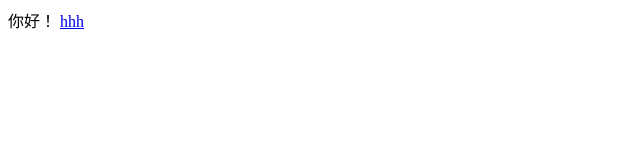
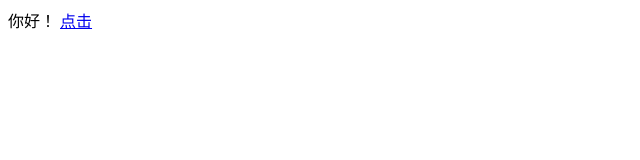
Before and after one commit to yuanyale/yuanyale.github.io, a plain HTML site: page index.html in a window 1280 px wide. Shown: the full height of the page, 0-640 px from the left. Drawn offline with Linux system fonts and the light colour scheme.

Commit message:
Update index.html

```diff
--- a/index.html
+++ b/index.html
@@ -1,2 +1,2 @@
 你好！
-<a href="./12.html">hhh</a>
+<a href="12.html">点击</a>
```
